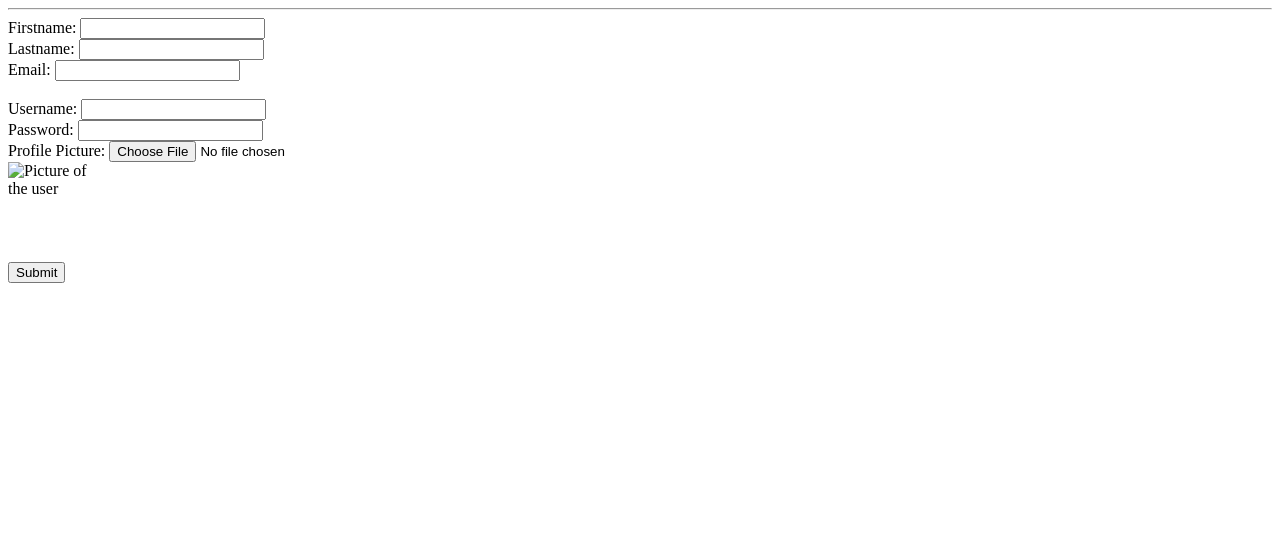
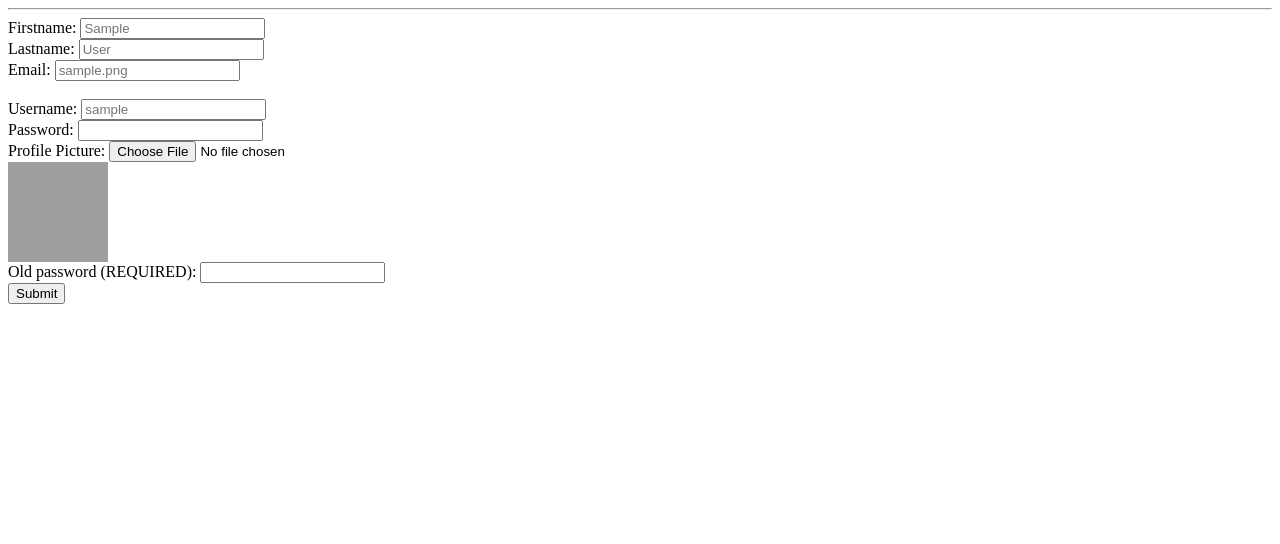
Before and after one commit to jonmcc08/forum, a Flask app: page /edit-user in a window 1280 px wide. Shown: the part 88-632 px from the top of the page. Run offline with Flask 3, Linux system fonts and the light colour scheme; the visitor is signed in with stand-in values (Sample User, id 1); tables that the repository leaves empty or names only in its code hold one stand-in row (values such as "Sample post"); grey boxes are pictures that could not be loaded.

Commit message:
Fixar mer med att redigera användare

```diff
--- a/app.py
+++ b/app.py
@@ -49,6 +49,21 @@ def loggedIn():
         return render_template("reject-login.html"), {"Refresh": "3; url=/login"}
     return None
 
+def saveImage(image, filename):
+    image_url = "nU.webp"
+    if image.filename != "":
+        with Image.open(image) as img:
+            if img.mode in ("RGBA", "P"):
+                img = img.convert("RGBA")
+            else:
+                img = img.convert("RGB")
+
+            img = img.resize((100, 100), Image.Resampling.LANCZOS)
+            image_url = f"{filename}.webp"
+            file_upload = os.path.join("static/profile_pictures", image_url)
+            img.save(file_upload, "WEBP", quality=80)
+    return image_url
+
 @app.route("/")
 def homepage():
     return render_template("main.html")
@@ -92,18 +107,7 @@ def account_creation():
         password = request.form["password"].encode("utf-8")
         hashed_pw = bcrypt.hashpw(password, s)
         image = request.files["picture"]
-        image_url = "nU.webp"
-        if image.filename != "":
-            with Image.open(image) as img:
-                if img.mode in ("RGBA", "P"):
-                    img = img.convert("RGBA")
-                else:
-                    img = img.convert("RGB")
-
-                img = img.resize((100, 100), Image.Resampling.LANCZOS)
-                image_url = f"{username}.webp"
-                file_upload = os.path.join("static/profile_pictures", image_url)
-                img.save(file_upload, "WEBP", quality=80)
+        image_url = saveImage(image, username)
 
         sql = "INSERT INTO users (username, firstname, lastname, email, imageURL, password) VALUES (%s, %s, %s, %s, %s, %s);"
         val = (username, firstname, lastname, email, image_url, hashed_pw)
@@ -191,7 +195,28 @@ def editUser():
     username = session.get("user")
 
     if request.method == "POST":
-        return "W.I.P"
+        oldpassword = request.form["oldpassword"]
+
+        firstname = request.form["firstname"]
+        lastname = request.form["lastname"]
+        email = request.form["email"]
+        name = request.form["username"]
+        password = request.form["password"].encode("utf-8")
+        image = request.files["picture"]
+
+        if firstname:
+            print("Firstname")
+        if lastname:
+            print("Lastname")
+        if email:
+            print("Email")
+        if password:
+            print("Password")
+        if image:
+            print("Image")
+        hashed_pw = bcrypt.hashpw(password, s)
+        if name:
+            print("Name")
 
     sql = "SELECT * FROM users WHERE username=%s LIMIT 1;"
     mycursor.execute(sql, (username,))
--- a/static/style.css
+++ b/static/style.css
@@ -92,7 +92,7 @@ footer {
     padding: 10px;
 }
 
-.user-profile-info {
+.space-between {
     display: flex;
     flex-direction: row;
     justify-content: space-between;
--- a/templates/edit-user.html
+++ b/templates/edit-user.html
@@ -1,16 +1,17 @@
 {% extends "base.html" %}
 {% block content %}
 <div class="edituser">
-    <form method="post">
-        Firstname: <input name="firstname" id="firstname" autocomplete="given-name"> <br>
-        Lastname: <input name="lastname" id="lastname" autocomplete="family-name"> <br>
-        Email: <input name="email" id="email" autocomplete="email"><br><br>
-        Username: <input name="username" id="username" autocomplete="username" minlength="3" maxlength="20"> <br>
+    <form method="post" enctype="multipart/form-data">
+        Firstname: <input name="firstname" id="firstname" autocomplete="given-name" placeholder="{{ user[2] }}"> <br>
+        Lastname: <input name="lastname" id="lastname" autocomplete="family-name" placeholder="{{ user[3] }}"> <br>
+        Email: <input name="email" id="email" autocomplete="email" placeholder="{{ user[5] }}"><br><br>
+        Username: <input name="username" id="username" autocomplete="username" minlength="3" maxlength="20" placeholder="{{ user[1] }}"> <br>
         Password: <input name="password" id="password" type="password" autocomplete="new-password"> <br>
         Profile Picture: <input name="picture" id="picture" type="file" accept="image/png, image/jpg, image/jpeg"> <br>
         <div id="picture-container">
-            <img id="uploaded-file" src="" alt="Picture of the user">
+            <img id="uploaded-file" src="/static/profile_pictures/{{ user[6] }}" alt="Picture of the user">
         </div>
+        Old password (REQUIRED): <input name="oldpassword" required type="password"> <br>
         <input type="submit" id="submit">
     </form>
 </div>
--- a/templates/main.html
+++ b/templates/main.html
@@ -2,6 +2,6 @@
 {% block content %}
     <div class="homepage">
         <h2>Welcome to the forum</h2>
-        <a href="/posts">Current avaliable posts</a>
+        <a href="/threads">Current avaliable posts</a>
     </div>
 {% endblock %}
```
Also changed, not shown: templates/user.html (+10 -2 lines), static/profile_pictures/MLGbrow123.webp (added), static/profile_pictures/Walter.webp (added).
